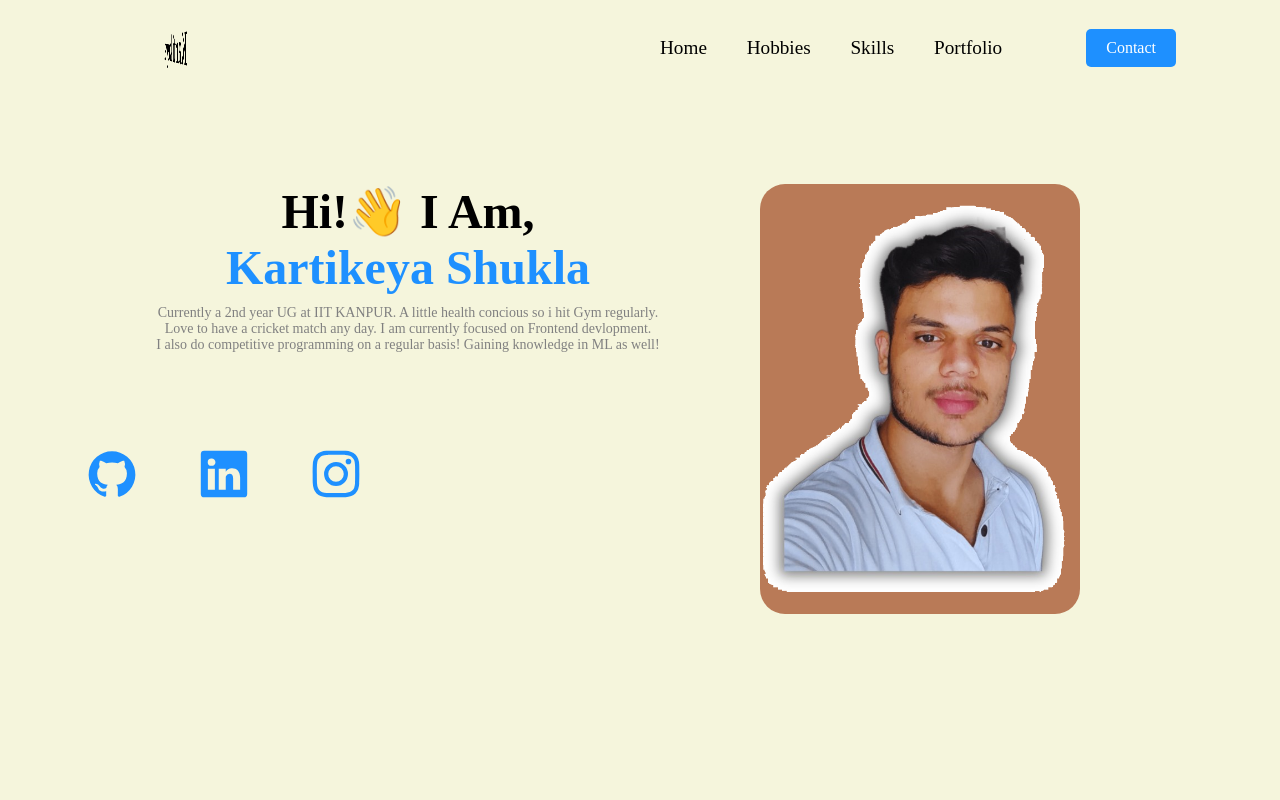
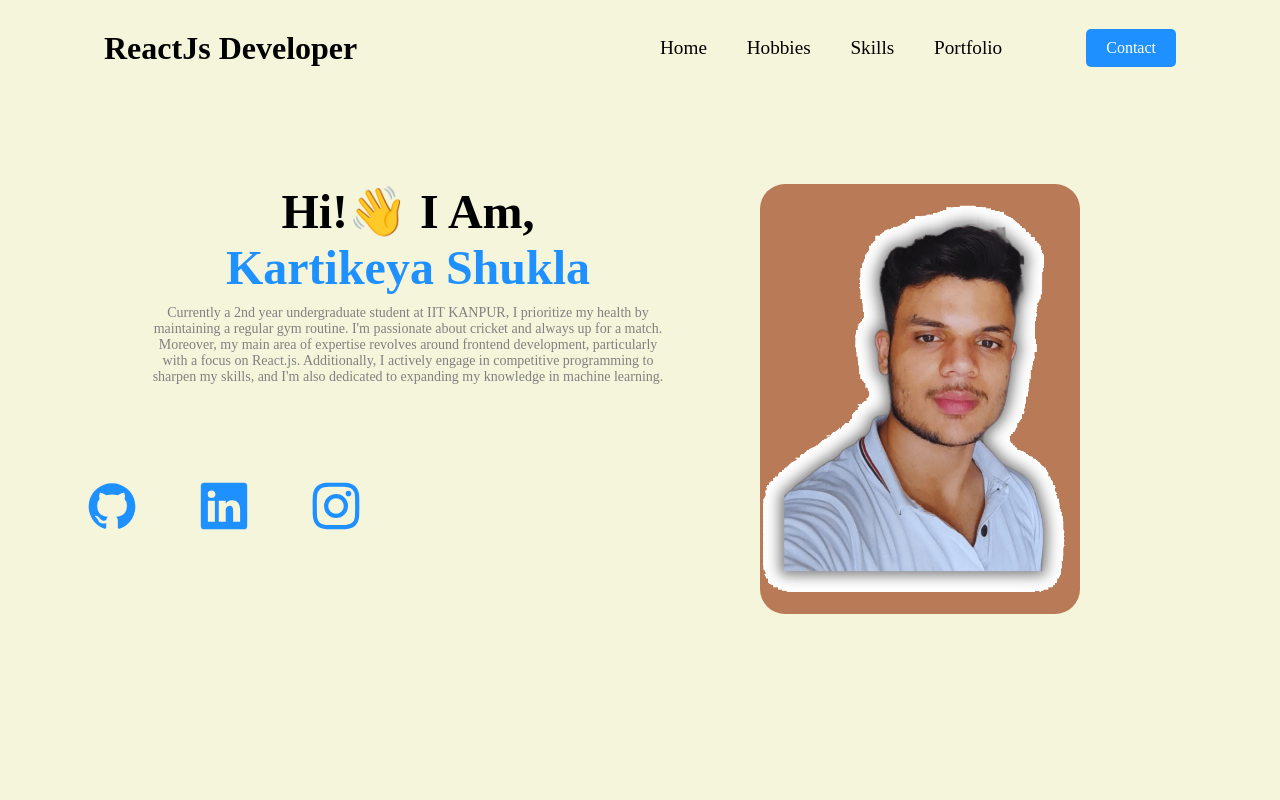
Before and after one commit to kartik3yaS/portfolio-web, a React (Create React App) app: page / in a window 1280 px wide. Shown: the top 800 px of the page. Built offline with nearby package versions, Linux system fonts and the light colour scheme.

Commit message:
deployed website

```diff
--- a/src/components/Intro/Intro.js
+++ b/src/components/Intro/Intro.js
@@ -16,7 +16,7 @@ const Intro = () => {
                     <span className="animate__animated animate__backInLeft">Hi!👋 I Am,</span>
                     <span className="animate__animated animate__backInLeft">Kartikeya Shukla</span>
                     <span className="animate__animated animate__fadeIn animate__delay-2s animate__slow">
-                        Currently a 2nd year UG at IIT KANPUR. A little health concious so i hit Gym regularly.<br/> Love to have a cricket match any day. I am currently focused on Frontend devlopment.<br /> I also do competitive programming on a regular basis! Gaining knowledge in ML as well!
+                    Currently a 2nd year undergraduate student at IIT KANPUR, I prioritize my health by<br/> maintaining a regular gym routine. I'm passionate about cricket and always up for a match.<br/> Moreover, my main area of expertise revolves around frontend development, particularly<br/> with a focus on React.js. Additionally, I actively engage in competitive programming to<br/> sharpen my skills, and I'm also dedicated to expanding my knowledge in machine learning.
                     </span>
                 </div>
                 <div className="m-icons">
--- a/src/components/NavBar/NavBar.css
+++ b/src/components/NavBar/NavBar.css
@@ -17,7 +17,7 @@
     font-family: 'times new roman', serif;
     font-size: 2rem;
     font-weight: bold;
-    animation-iteration-count: infinite;
+    animation-iteration-count: 1;
 }
 .n-right {
     display: flex;
--- a/src/components/NavBar/NavBar.js
+++ b/src/components/NavBar/NavBar.js
@@ -7,7 +7,7 @@ const NavBar = () => {
     return(
         <nav className="Nav">
             <div className="n-left">
-                <div className='n-name animate__animated animate__flip animate__slow'>Kartikeya</div>
+                <div className='n-name animate__animated animate__flip animate__slow'>ReactJs Developer</div>
             </div>
             <div className="n-right">
                 <div className="n-items">
```
